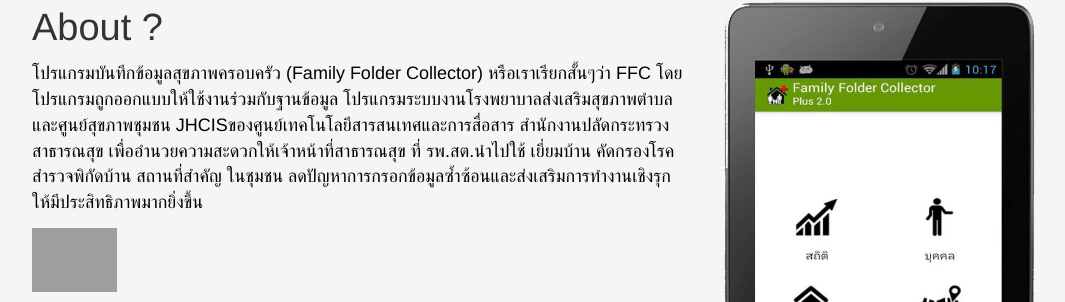
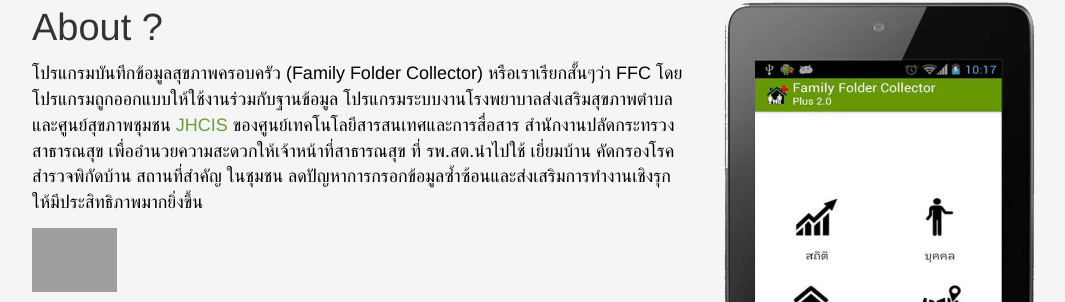
Before and after one commit to tawatchai18/tawatchai18.github.io, a Jekyll site: the page built from index.html, in a window 1280 px wide and 900 px high, scrolled down 642 px, cut to the strip 197-499 px from the top of the window. Shown: the whole strip, without its empty margins (38-1103 px from the left). Built offline with Jekyll 4.4.1, drawn with Linux system fonts in a browser that asks for light colours; nearby versions of some CDN libraries; some of the changed text lies outside the part shown; grey boxes are pictures that could not be loaded.

Commit message:
Update index.html

```diff
--- a/index.html
+++ b/index.html
@@ -66,7 +66,7 @@
             <div class="col-sm-7 wow fadeInLeftBig animated animated" data-animation-delay="200" style="visibility: visible;">
                 <h2 class="section-heading heading-pink">About ? </h2>
                 <p style="color:#000000;">
-                    โปรแกรมบันทึกข้อมูลสุขภาพครอบครัว (Family Folder Collector) หรือเราเรียกสั้นๆว่า FFC โดยโปรแกรมถูกออกแบบให้ใช้งานร่วมกับฐานข้อมูล โปรแกรมระบบงานโรงพยาบาลส่งเสริมสุขภาพตำบล และศูนย์สุขภาพชุมชน JHCISของศูนย์เทคโนโลยีสารสนเทศและการสื่อสาร สำนักงานปลัดกระทรวง
+                    โปรแกรมบันทึกข้อมูลสุขภาพครอบครัว (Family Folder Collector) หรือเราเรียกสั้นๆว่า FFC โดยโปรแกรมถูกออกแบบให้ใช้งานร่วมกับฐานข้อมูล โปรแกรมระบบงานโรงพยาบาลส่งเสริมสุขภาพตำบล และศูนย์สุขภาพชุมชน <a href="http://www.jhcis.net">JHCIS</a> ของศูนย์เทคโนโลยีสารสนเทศและการสื่อสาร สำนักงานปลัดกระทรวง
                     สาธารณสุข เพื่ออำนวยความสะดวกให้เจ้าหน้าที่สาธารณสุข ที่ รพ.สต.นำไปใช้ เยี่ยมบ้าน คัดกรองโรค สำรวจพิกัดบ้าน สถานที่สำคัญ ในชุมชน ลดปัญหาการกรอกข้อมูลซ้ำซ้อนและส่งเสริมการทำงานเชิงรุกให้มีประสิทธิภาพมากยิ่งขึ้น
                 </p>
 
```
Also changed, not shown: other parts of index.html (+1 -1 lines).
